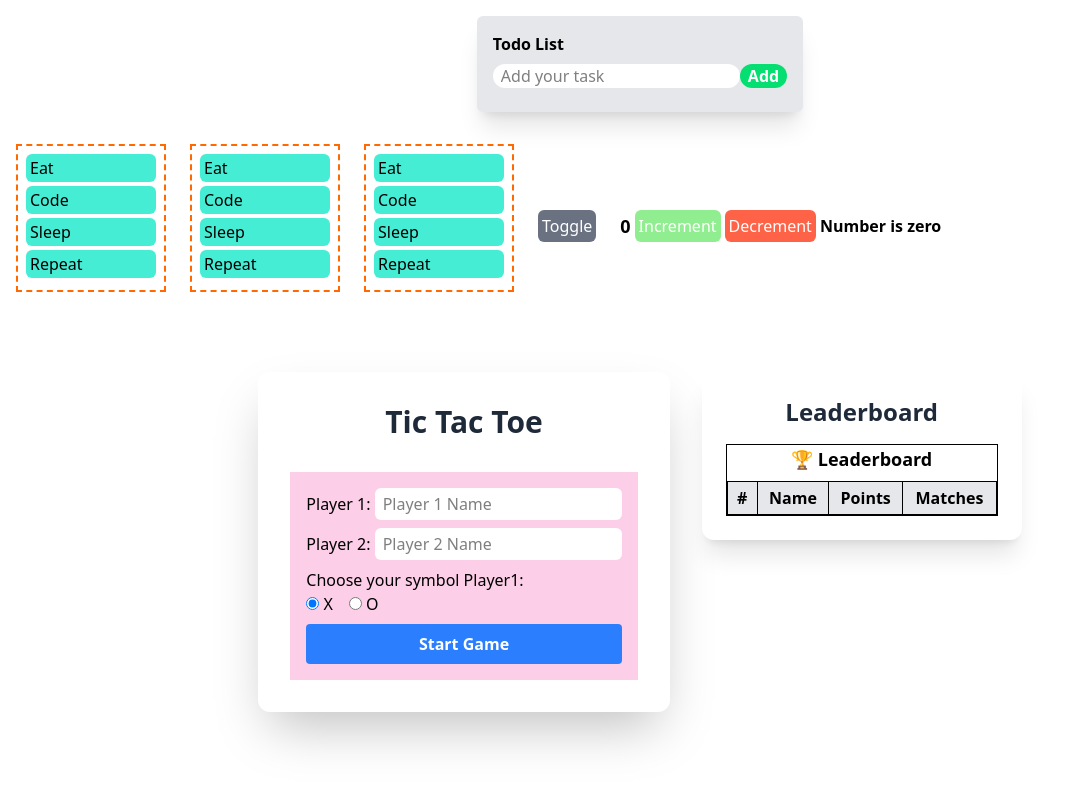
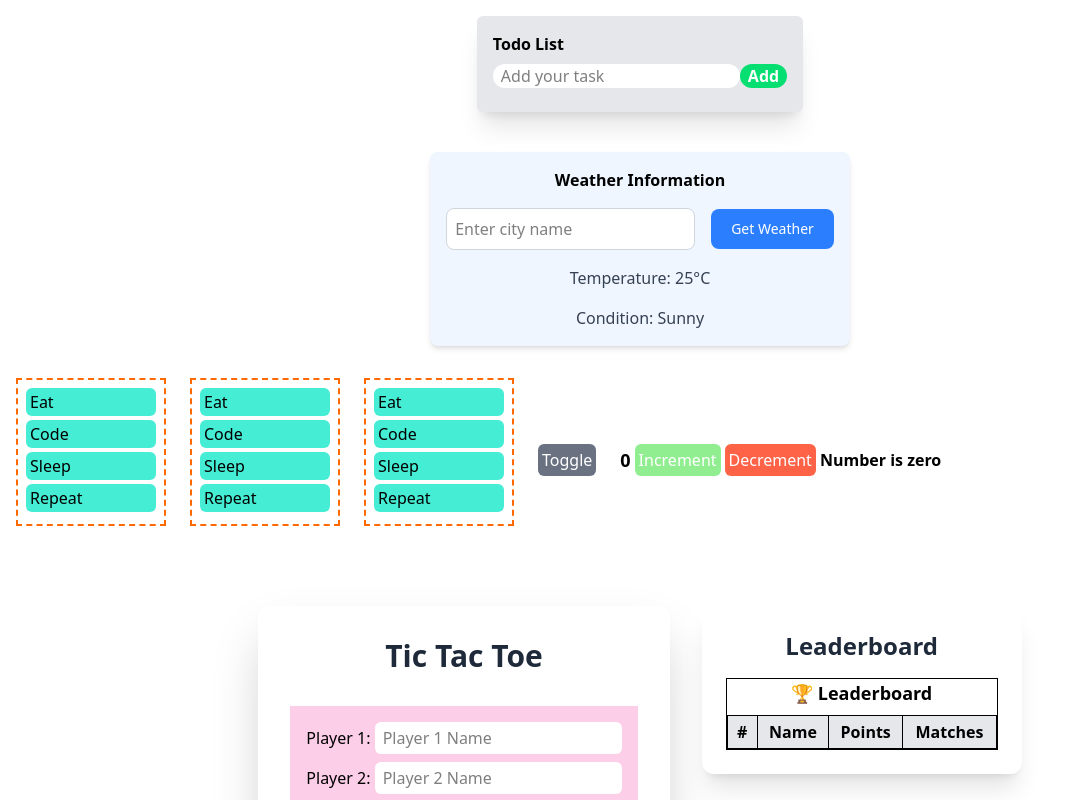
Before and after one commit to verma2510/react-project, a React (Vite) app: page / in a window 1280 px wide. Shown: the top 800 px of the page, without its empty margins (0-1067 px from the left). Built offline with nearby package versions, Linux system fonts and the light colour scheme.

Commit message:
button, textfield and weather container
created button, textfield and weather container component with functions and props

```diff
--- a/src/App.tsx
+++ b/src/App.tsx
@@ -4,6 +4,7 @@ import Counter from "./components/Counter";
 import TicTacToe from "./components/TicTacToe";
 import { useState } from "react";
 import TodoContainer from "./components/TodoContainer";
+import WeatherContainer from "./components/WeatherContainer";
 
 const TodoItems = [
   {
@@ -29,9 +30,10 @@ const App: React.FC = () => {
 
   return (
     <>
-      <div className="flex justify-center p-4">
+      <div className="flex flex-col items-center justify-center gap-10 p-4">
         {" "}
         <TodoContainer id={1} text="text" />
+        <WeatherContainer />
       </div>
       <div className="p-4 flex gap-6 items-center">
         <Todo items={TodoItems} />
--- /dev/null
+++ b/src/components/Button.tsx
@@ -0,0 +1,15 @@
+import React from "react";
+
+interface ButtonProps {
+  label?: string;
+}
+
+const Button: React.FC<ButtonProps> = ({ label }) => {
+  return (
+    <button className="text-white bg-blue-500 hover:bg-blue-700 focus:outline-none focus:ring-2 focus:ring-blue-500 focus:ring-opacity-50 font-medium rounded-lg text-sm px-5 py-2.5">
+      {label}
+    </button>
+  );
+};
+
+export default Button;
--- /dev/null
+++ b/src/components/TextField.tsx
@@ -0,0 +1,12 @@
+import React from "react";
+
+interface TextFieldProps {
+  placeholder?: string;
+}
+
+const TextField: React.FC<TextFieldProps> = ({ placeholder }) => {
+    return(
+        <input type="text" className="border border-gray-300 rounded-lg bg-white p-2" placeholder={placeholder} />
+    )
+}
+export default TextField;
--- /dev/null
+++ b/src/components/WeatherContainer.tsx
@@ -0,0 +1,19 @@
+import React from "react";
+import TextField from "./TextField";
+import Button from "./Button";
+
+const WeatherContainer: React.FC = () => {
+  return (
+    <div className="flex flex-col items-center justify-center gap-4 p-4 bg-blue-50 shadow-md rounded-lg">
+      <h1 className="font-bold">Weather Information</h1>
+      <div className="flex gap-4 justify-center items-center">
+        <TextField placeholder="Enter city name" />
+        <Button label="Get Weather" />
+      </div>
+      <p className="text-gray-700">Temperature: 25°C</p>
+      <p className="text-gray-700">Condition: Sunny</p>
+    </div>
+  );
+};
+
+export default WeatherContainer;
```
